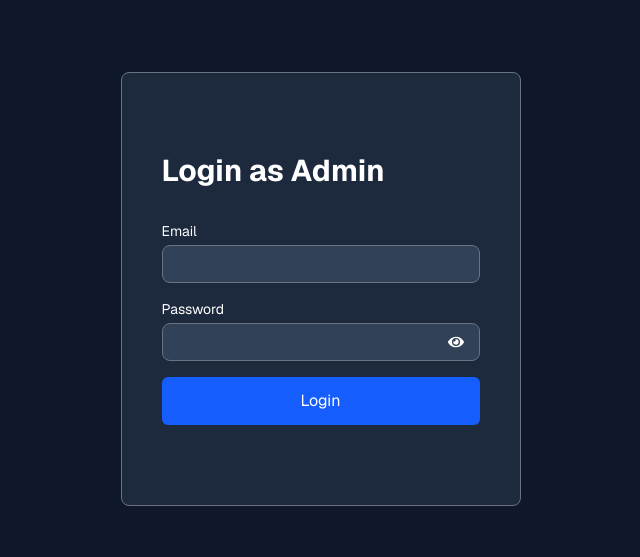
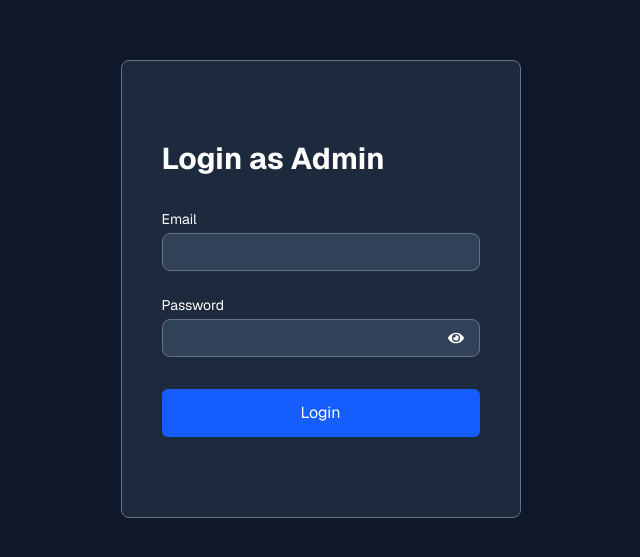
Before and after one commit to AbhinavTuladhar/ecommerce-app-frontend, a Next.js app: page /admin/login in a window 1280 px wide. Shown: the part 111-668 px from the top of the page, without its empty margins (312-952 px from the left). Built offline with nearby package versions, Linux system fonts and the light colour scheme; no server answers.

Commit message:
fix: fix sidebar position, reserve space for error in input field

```diff
--- a/src/app/(admin)/admin/(dashboard)/_components/admin-sidebar.tsx
+++ b/src/app/(admin)/admin/(dashboard)/_components/admin-sidebar.tsx
@@ -8,7 +8,7 @@ import NavigationMenu from './navigation-menu'
 
 export const AdminSidebar = () => {
   return (
-    <aside className="relative top-0 bottom-0 left-0 flex flex-col divide-y divide-gray-600 bg-blue-950">
+    <aside className="sticky top-0 bottom-0 left-0 flex h-dvh flex-col divide-y divide-gray-600 self-start bg-blue-950">
       <AdminProfile />
       <NavigationMenu />
       <Logout />
--- a/src/app/(admin)/admin/login/page.tsx
+++ b/src/app/(admin)/admin/login/page.tsx
@@ -32,7 +32,7 @@ const LoginForm = () => {
     } catch (error) {
       console.error(error)
       setError('password', {
-        message: 'The credentials are not invalid.',
+        message: 'The credentials are invalid',
       })
       return
     }
@@ -45,10 +45,10 @@ const LoginForm = () => {
     <div className="w-100 max-w-[calc(100vw-2rem)] space-y-8 rounded-lg border border-gray-500 bg-slate-800 px-10 py-20">
       <h2 className="text-3xl font-bold"> Login as Admin </h2>
       <FormProvider {...methods}>
-        <form className="grid gap-4" onSubmit={handleSubmit(onSubmit)}>
+        <form className="grid gap-0" onSubmit={handleSubmit(onSubmit)}>
           <InputField {...register('email')} label="Email" type="email" />
           <InputField {...register('password')} label="Password" type="password" />
-          <Button> Login </Button>
+          <Button className="mt-2"> Login </Button>
         </form>
       </FormProvider>
     </div>
--- a/src/components/ui/input-field.tsx
+++ b/src/components/ui/input-field.tsx
@@ -24,11 +24,13 @@ const InputField = <InputValues extends FieldValues>({
     <div className="flex flex-col gap-y-1">
       {label ? <label className="text-sm">{label}</label> : null}
       <Input {...props} />
-      <ErrorMessage
-        errors={errors}
-        name={props.name}
-        render={({ message }) => <span className="text-sm text-red-400">{message}</span>}
-      />
+      <span className="h-5 min-h-5">
+        <ErrorMessage
+          errors={errors}
+          name={props.name}
+          render={({ message }) => <span className="text-sm text-red-400">{message}</span>}
+        />
+      </span>
     </div>
   )
 }
```
